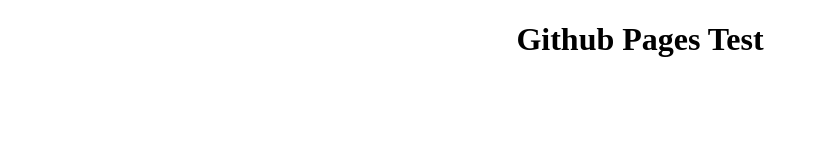
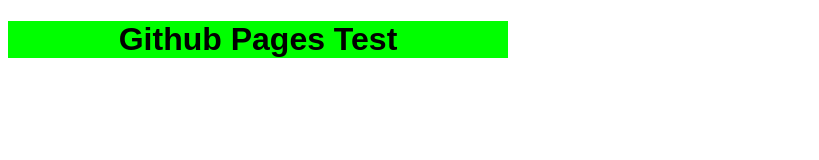
Before and after one commit to mastery55295/securly-bypass, a plain HTML site: page index.html in a window 1280 px wide. Shown: the whole page, without its empty margins (0-819 px from the left). Drawn offline with Linux system fonts and the light colour scheme.

Commit message:
extra css

```diff
--- a/index.html
+++ b/index.html
@@ -10,6 +10,10 @@
     <style>
         .title {
             text-align: center;
+            font-family: sans-serif;
+            background-color: lime;
+            width: 500px;
+
         }
     </style>
     <!-- <script href="exploit.js"></script> -->
```
